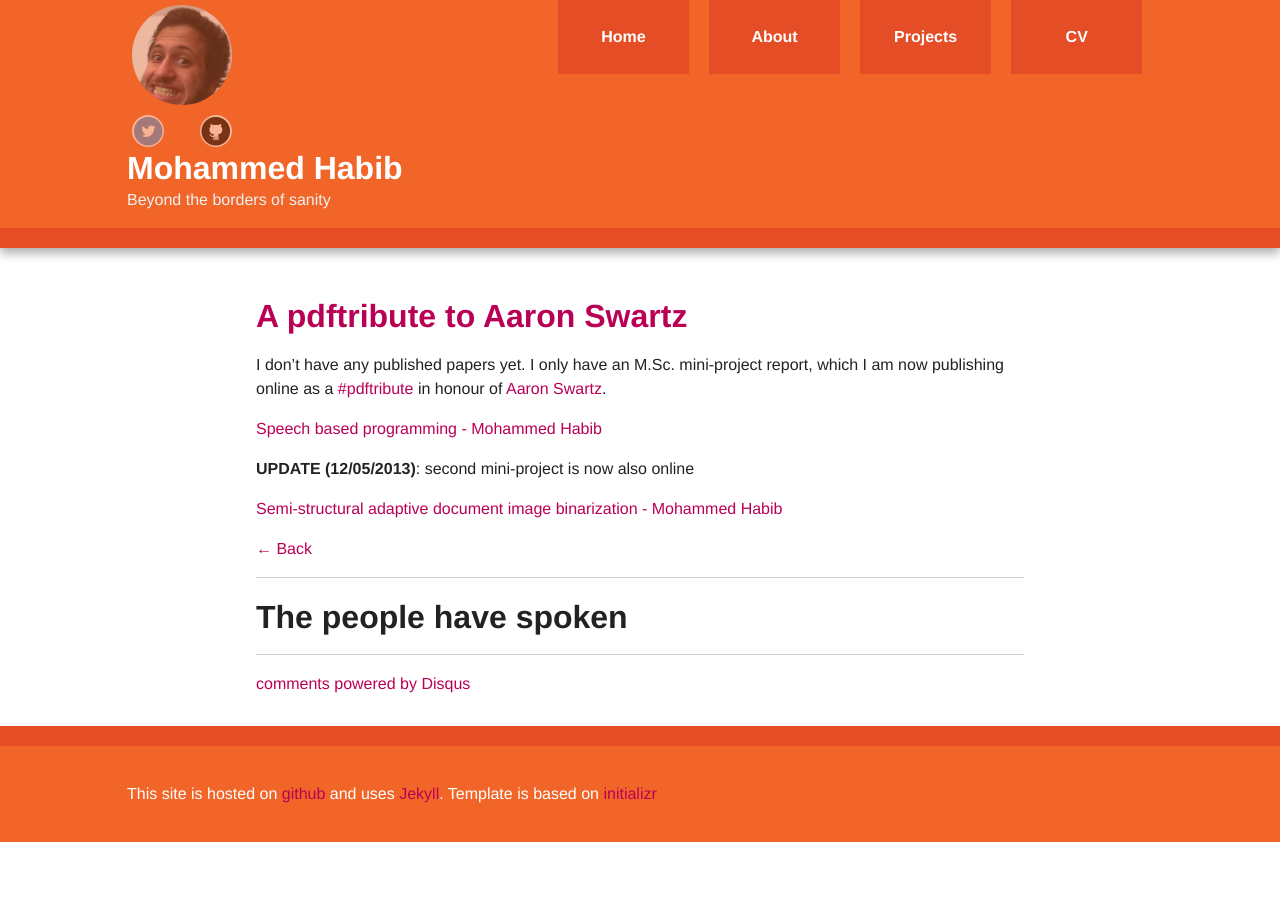
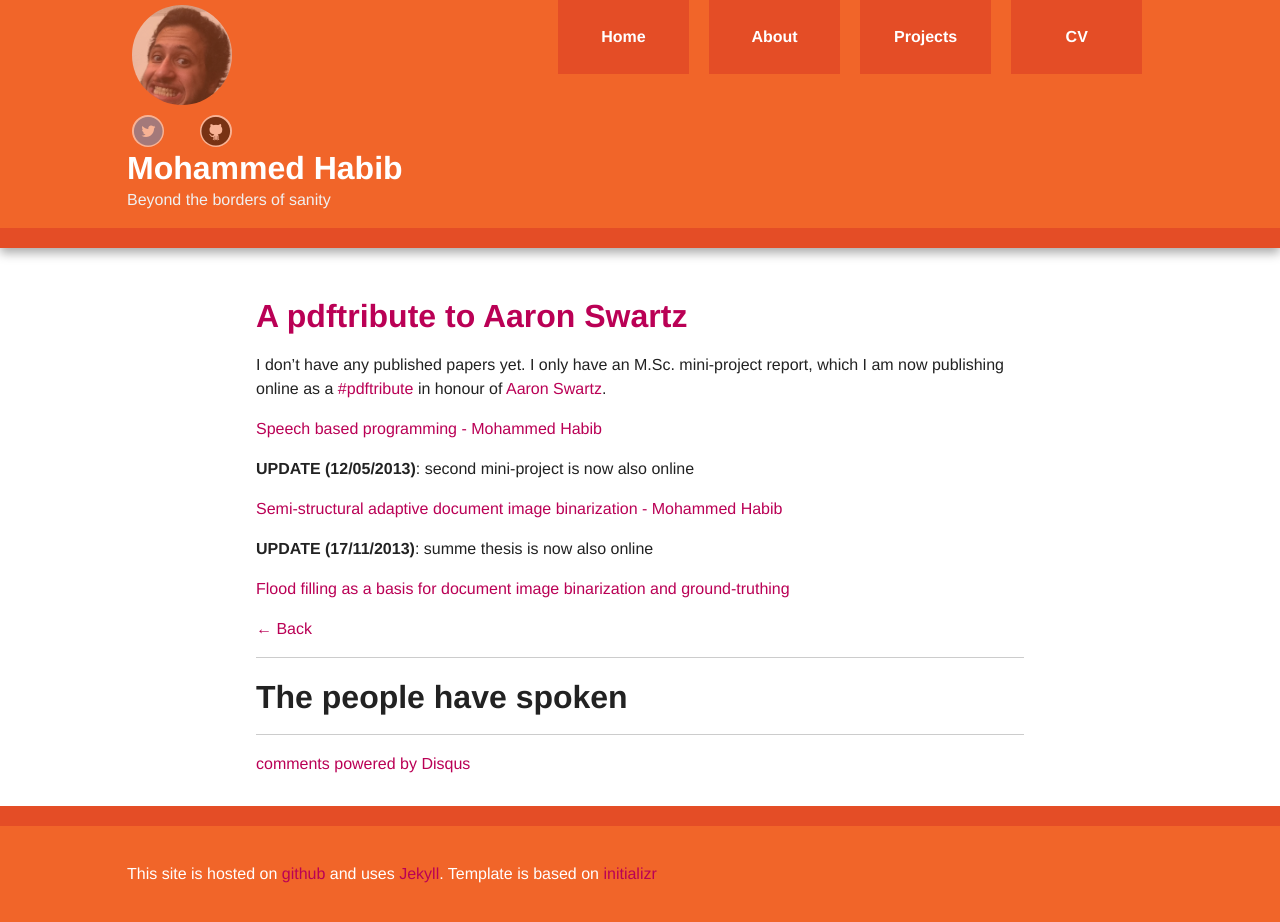
Before and after one commit to motatoes/motatoes.github.io, a Jekyll site: the page built from _posts/2013-01-13-pdftribute-Swartz.markdown, in a window 1280 px wide. Built offline with Jekyll 4.4.1, drawn with Linux system fonts in a browser that asks for light colours; nearby versions of some CDN libraries; comment, search, counter and statistics services are not loaded; before the commit the page ends 900 px from its top, so only the background shows below that.

Commit message:
added thesis to pdftribute post

```diff
--- a/_posts/2013-01-13-pdftribute-Swartz.markdown
+++ b/_posts/2013-01-13-pdftribute-Swartz.markdown
@@ -30,3 +30,8 @@ I don't have any published papers yet. I only have an M.Sc. mini-project report,
 **UPDATE (12/05/2013)**: second mini-project is now also online
 
 [Semi-structural adaptive document image binarization - Mohammed Habib](https://dl.dropboxusercontent.com/u/22583048/habib-miniproject.pdf)
+
+
+**UPDATE (17/11/2013)**: summe thesis is now also online
+
+[Flood filling as a basis for document image binarization and ground-truthing](https://dl.dropboxusercontent.com/u/22583048/thesis.pdf)
```
